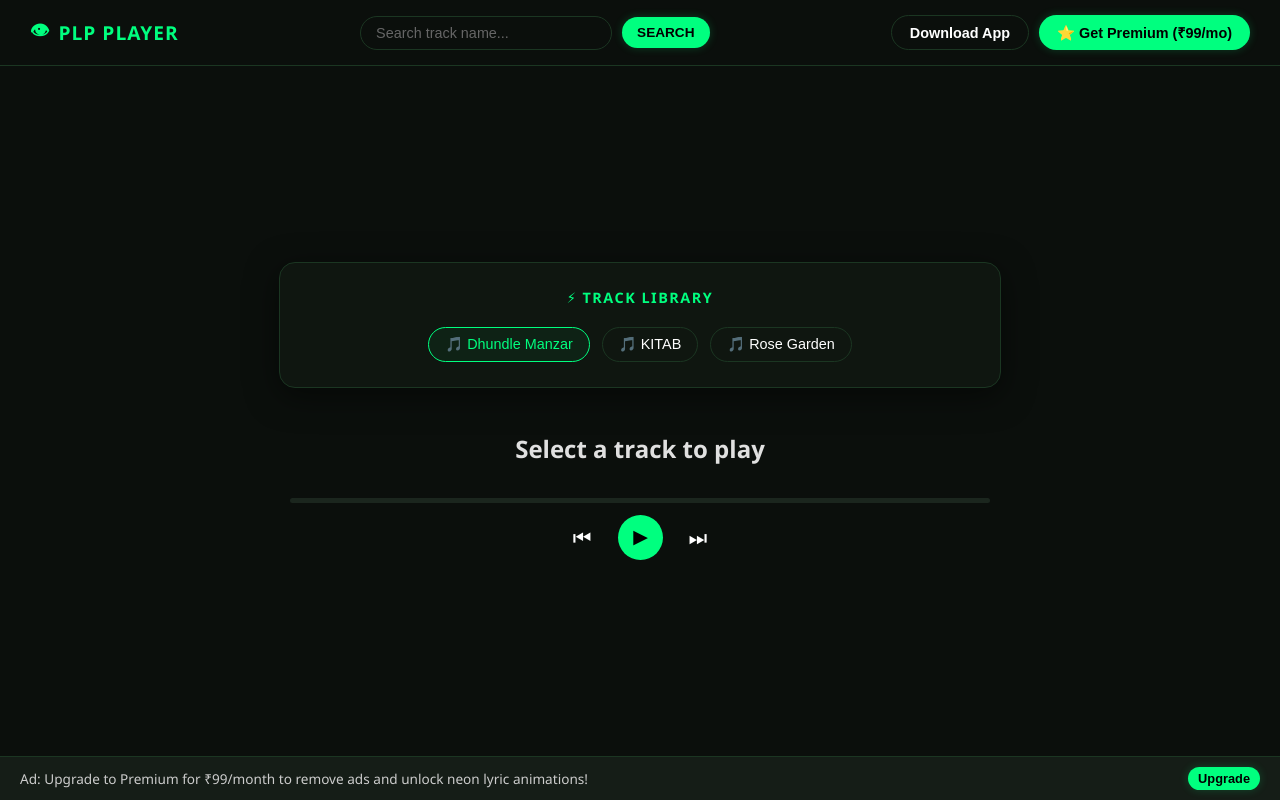
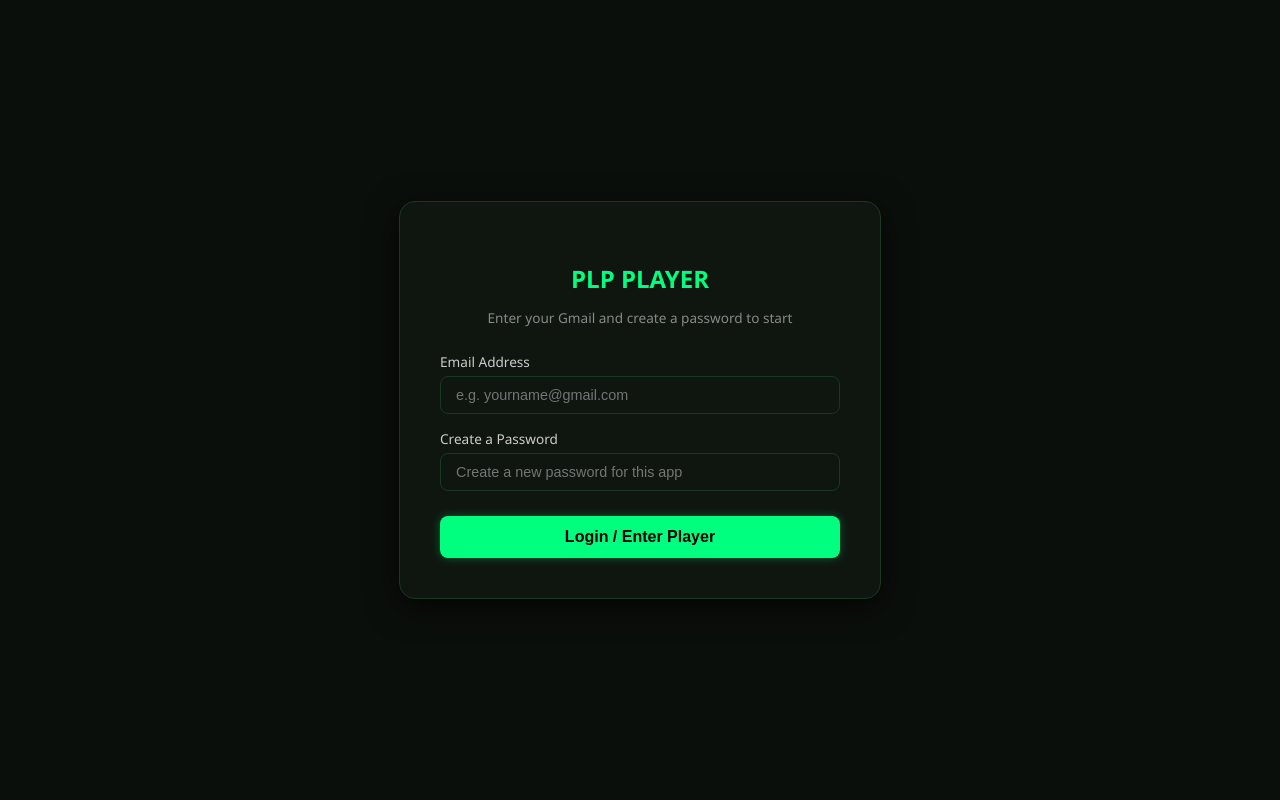
Before and after one commit to PankajDev99/pankaj-lyrics-player, a Flask app: page / in a window 1280 px wide. Run offline with Flask 3, Linux system fonts and the light colour scheme.

Commit message:
Update index.html

```diff
--- a/templates/index.html
+++ b/templates/index.html
@@ -24,6 +24,81 @@
             flex-direction: column;
             height: 100vh;
             overflow: hidden;
+        }
+
+        /* Login Screen Overlay */
+        #loginScreen {
+            position: fixed;
+            top: 0; left: 0; width: 100%; height: 100%;
+            background-color: var(--bg-color);
+            display: flex;
+            justify-content: center;
+            align-items: center;
+            z-index: 2000;
+        }
+
+        .login-card {
+            background-color: var(--card-bg);
+            border: 1px solid var(--border-color);
+            padding: 40px;
+            border-radius: 16px;
+            width: 100%;
+            max-width: 400px;
+            text-align: center;
+            box-shadow: 0 8px 32px rgba(0, 0, 0, 0.7);
+        }
+
+        .login-card h2 {
+            color: var(--accent-color);
+            margin-bottom: 10px;
+        }
+
+        .login-card p {
+            color: #888;
+            font-size: 0.85rem;
+            margin-bottom: 25px;
+        }
+
+        .form-group {
+            margin-bottom: 15px;
+            text-align: left;
+        }
+
+        .form-group label {
+            display: block;
+            font-size: 0.85rem;
+            color: #ccc;
+            margin-bottom: 5px;
+        }
+
+        .form-input {
+            width: 100%;
+            background: transparent;
+            border: 1px solid var(--border-color);
+            padding: 10px 15px;
+            border-radius: 8px;
+            color: var(--text-color);
+            outline: none;
+            box-sizing: border-box;
+            font-size: 0.9rem;
+        }
+
+        .form-input:focus {
+            border-color: var(--accent-color);
+        }
+
+        .login-btn {
+            width: 100%;
+            background-color: var(--accent-color);
+            color: #000;
+            border: none;
+            padding: 12px;
+            border-radius: 8px;
+            font-weight: bold;
+            cursor: pointer;
+            font-size: 1rem;
+            margin-top: 10px;
+            box-shadow: 0 0 10px rgba(0, 255, 127, 0.3);
         }
 
         header {
@@ -75,6 +150,7 @@
         .header-btns {
             display: flex;
             gap: 10px;
+            align-items: center;
         }
 
         .btn {
@@ -275,6 +351,25 @@
 </head>
 <body>
 
+    <!-- Login Screen Modal -->
+    <div id="loginScreen">
+        <div class="login-card">
+            <h2>PLP PLAYER</h2>
+            <p>Enter your Gmail and create a password to start</p>
+            <form id="loginForm" onsubmit="handleLogin(event)">
+                <div class="form-group">
+                    <label>Email Address</label>
+                    <input type="email" id="userEmail" class="form-input" placeholder="e.g. yourname@gmail.com" required>
+                </div>
+                <div class="form-group">
+                    <label>Create a Password</label>
+                    <input type="password" id="userPassword" class="form-input" placeholder="Create a new password for this app" required>
+                </div>
+                <button type="submit" class="login-btn">Login / Enter Player</button>
+            </form>
+        </div>
+    </div>
+
     <header>
         <div class="logo"><span>👁</span> PLP PLAYER</div>
         <div class="search-area">
@@ -283,8 +378,10 @@
         </div>
         <div class="header-right">
             <div class="header-btns">
+                <span id="userGreeting" style="font-size: 0.85rem; color: var(--accent-color); font-weight: bold;"></span>
                 <button class="btn btn-outline" id="downloadAppBtn" style="display: none;">Download App</button>
                 <button class="btn" id="premiumBtn">⭐ Get Premium (₹99/mo)</button>
+                <button class="btn btn-outline" onclick="logout()" style="font-size: 0.8rem; padding: 5px 10px;">Logout</button>
             </div>
         </div>
     </header>
@@ -344,6 +441,12 @@
         let playlist = [];
         let currentSongIndex = 0;
         let isPlaying = false;
+
+        // Yahan apni original email id daal dena jo niche check ho rahi hai
+        const OWNER_EMAIL = "Pankajkhatik0999@gmail.com";
+        const OWNER_PASSWORD = "Pankaj khatik0999";
+
+        let loggedInUser = localStorage.getItem("pankaj_user");
         let isPremium = localStorage.getItem("pankaj_premium") === "true";
         let freeClicks = parseInt(localStorage.getItem("pankaj_clicks") || "0");
         const MAX_FREE_CLICKS = 10;
@@ -357,10 +460,51 @@
         const adBanner = document.getElementById("adBanner");
         const searchInput = document.getElementById("searchInput");
 
+        function handleLogin(e) {
+    e.preventDefault();
+    const email = document.getElementById("userEmail").value.trim().toLowerCase();
+    const password = document.getElementById("userPassword").value.trim();
+
+    localStorage.setItem("pankaj_user", email);
+
+    // Check agar owner email aur password dono sahi hain
+    if (email === OWNER_EMAIL && password === OWNER_PASSWORD) {
+        localStorage.setItem("pankaj_premium", "true");
+        isPremium = true;
+    } else {
+        // Baaki users ke liye normal login (agar koi aur login kare)
+        localStorage.setItem("pankaj_premium", "false");
+        isPremium = false;
+    }
+
+    document.getElementById("loginScreen").style.display = "none";
+    checkAuth();
+    fetchSongs();
+}
+
+        function logout() {
+            localStorage.removeItem("pankaj_user");
+            document.getElementById("loginScreen").style.display = "flex";
+        }
+
+        function checkAuth() {
+            if (!loggedInUser && !localStorage.getItem("pankaj_user")) {
+                document.getElementById("loginScreen").style.display = "flex";
+            } else {
+                document.getElementById("loginScreen").style.display = "none";
+                let currentEmail = localStorage.getItem("pankaj_user");
+                if (currentEmail === OWNER_EMAIL) {
+                    isPremium = true;
+                }
+                document.getElementById("userGreeting").textContent = `👤 ${currentEmail}`;
+                updateUIState();
+            }
+        }
+
         function updateUIState() {
             if (isPremium) {
                 adBanner.style.display = "none";
-                document.getElementById("premiumBtn").textContent = "⭐ Premium Active";
+                document.getElementById("premiumBtn").textContent = "⭐ Owner / VIP";
                 lyricsDisplay.classList.add("premium-anim");
             } else {
                 adBanner.style.display = "flex";
@@ -394,7 +538,6 @@
             });
         }
 
-        // Search functionality integration
         searchInput.oninput = (e) => {
             const query = e.target.value.toLowerCase();
             const filtered = playlist.filter(song => song.display_name.toLowerCase().includes(query) || song.artist.toLowerCase().includes(query));
@@ -402,7 +545,8 @@
         };
 
         function checkLimitAndPlay(index) {
-            if (!isPremium) {
+            let currentEmail = localStorage.getItem("pankaj_user");
+            if (currentEmail !== OWNER_EMAIL && !isPremium) {
                 freeClicks++;
                 localStorage.setItem("pankaj_clicks", freeClicks);
                 if (freeClicks > MAX_FREE_CLICKS) {
@@ -423,7 +567,8 @@
         }
 
         playPauseBtn.onclick = () => {
-            if (!isPremium) {
+            let currentEmail = localStorage.getItem("pankaj_user");
+            if (currentEmail !== OWNER_EMAIL && !isPremium) {
                 freeClicks++;
                 localStorage.setItem("pankaj_clicks", freeClicks);
                 if (freeClicks > MAX_FREE_CLICKS) {
@@ -506,8 +651,10 @@
                     window.location.href = "/static/PankajLyricsPlayer.apk";
                 };
             }
-            updateUIState();
-            fetchSongs();
+            checkAuth();
+            if (localStorage.getItem("pankaj_user")) {
+                fetchSongs();
+            }
         });
     </script>
 </body>
```
